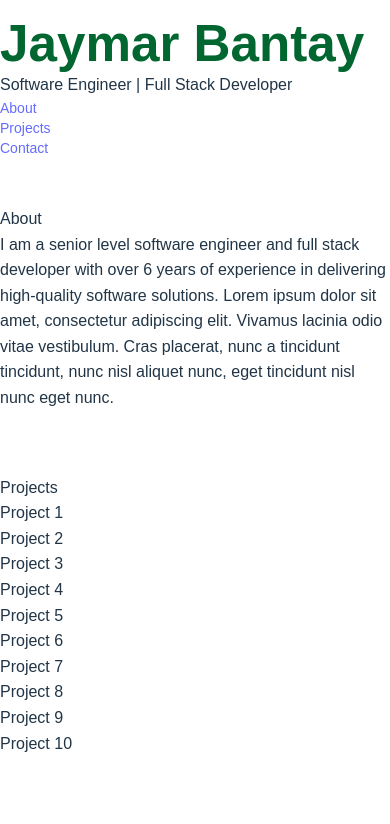
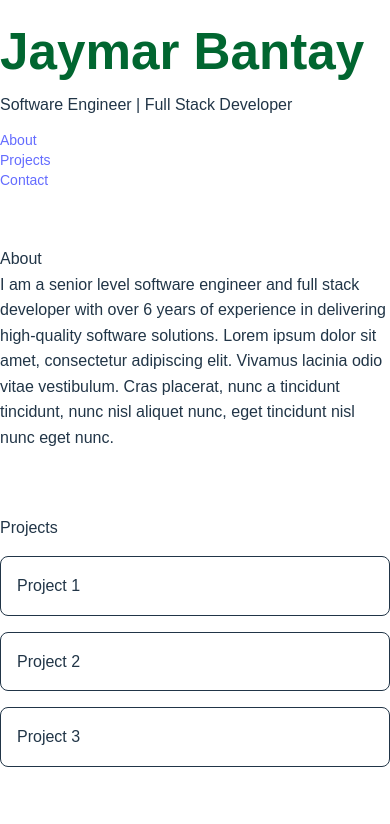
Before and after one commit to jbantaydev/portfolio-app, a React (Vite) app: page / in a window 390 px wide. Shown: the top 824 px of the page. Built offline with nearby package versions, Linux system fonts and the light colour scheme.

Commit message:
style: polish responsive spacing and grid for projects

```diff
--- a/src/components/About.jsx
+++ b/src/components/About.jsx
@@ -1,6 +1,10 @@
 export default function About() {
   return (
-    <section id="about" className="scroll-mt-24 py-8" style={{ padding: '2rem 0' }}>
+    <section
+      id="about"
+      className="scroll-mt-24 py-8 md:py-12"
+      style={{ padding: '2rem 0' }}
+    >
       <h2>About</h2>
       <p>
         I am a senior level software engineer and full stack developer with over 6 years
--- a/src/components/Contact.jsx
+++ b/src/components/Contact.jsx
@@ -1,6 +1,10 @@
 export default function Contact() {
   return (
-    <section id="contact" className="scroll-mt-24 py-8" style={{ padding: '2rem 0' }}>
+    <section
+      id="contact"
+      className="scroll-mt-24 py-8 md:py-12"
+      style={{ padding: '2rem 0' }}
+    >
       <h2>Contact</h2>
       <p>Email: jbantaydev@gmail.com</p>
       <p>
--- a/src/components/Header.jsx
+++ b/src/components/Header.jsx
@@ -1,6 +1,6 @@
 export default function Header() {
   return (
-    <header className="py-4">
+    <header className="py-4 py-6 flex flex-col gap-3 md:flex-row md:items-center md:justify-between">
       <h1 className="font-arial font-bold text-green-800">Jaymar Bantay</h1>
       <p>Software Engineer | Full Stack Developer</p>
 
--- a/src/components/Projects.jsx
+++ b/src/components/Projects.jsx
@@ -1,18 +1,15 @@
 export default function Projects() {
   return (
-    <section id="projects" className="scroll-mt-24 py-8" style={{ padding: '2rem 0' }}>
+    <section
+      id="projects"
+      className="scroll-mt-24 py-8 md:py-12"
+      style={{ padding: '2rem 0' }}
+    >
       <h2>Projects</h2>
-      <ul>
-        <li>Project 1</li>
-        <li>Project 2</li>
-        <li>Project 3</li>
-        <li>Project 4</li>
-        <li>Project 5</li>
-        <li>Project 6</li>
-        <li>Project 7</li>
-        <li>Project 8</li>
-        <li>Project 9</li>
-        <li>Project 10</li>
+      <ul className="mt-4 grid gap-4 md:grid-cols-2">
+        <li className="p-4 rounded-lg border">Project 1</li>
+        <li className="p-4 rounded-lg border">Project 2</li>
+        <li className="p-4 rounded-lg border md:col-span-2">Project 3</li>
       </ul>
     </section>
   );
```
